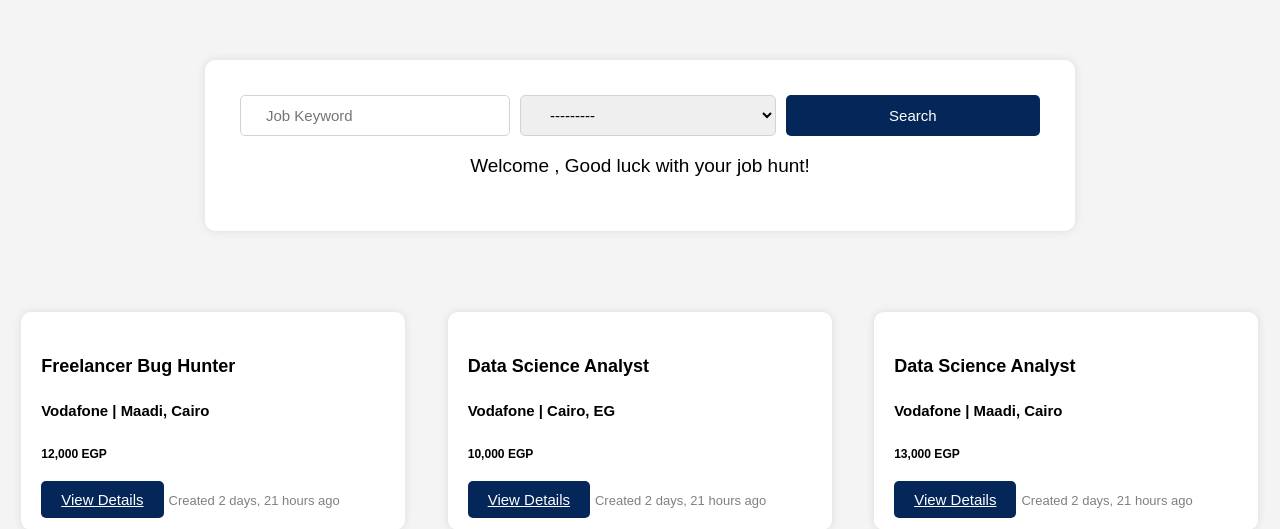
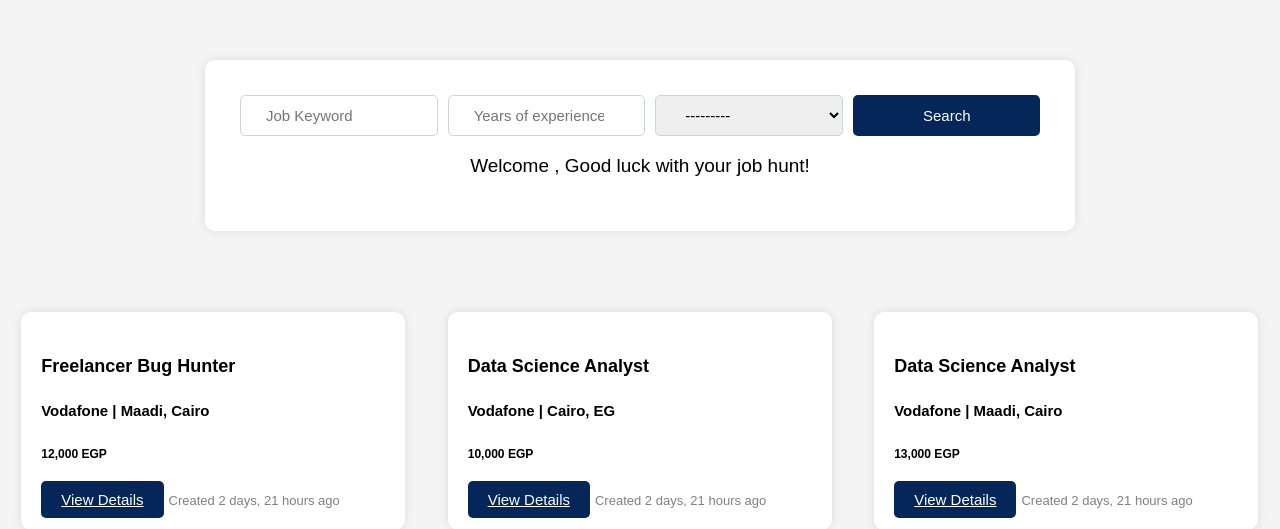
Before and after one commit to mu57f4/Web-Project-Job-Search-Website, a Django app: page /search in a window 1280 px wide. Shown: the part 48-577 px from the top of the page. Run offline with Django 5.2, Linux system fonts and the light colour scheme; data comes from the database, SQL or seed files in the repository; some libraries are stand-ins or nearby versions.

Commit message:
replaced location filter with YoE

```diff
--- a/templates/dashboard/search.html
+++ b/templates/dashboard/search.html
@@ -13,7 +13,7 @@
     <div class="alert"><strong id="error"></strong></div>
     <div class="search-container">
             {% render_field filter.form.title placeholder="Job Keyword" %}
-            {% render_field filter.form.location placeholder="Location" %}
+            {% render_field filter.form.years_of_experience placeholder="Years of experience" %}
             {% render_field filter.form.job_type %}
         <button type="submit">Search</button>
     </div>
```
